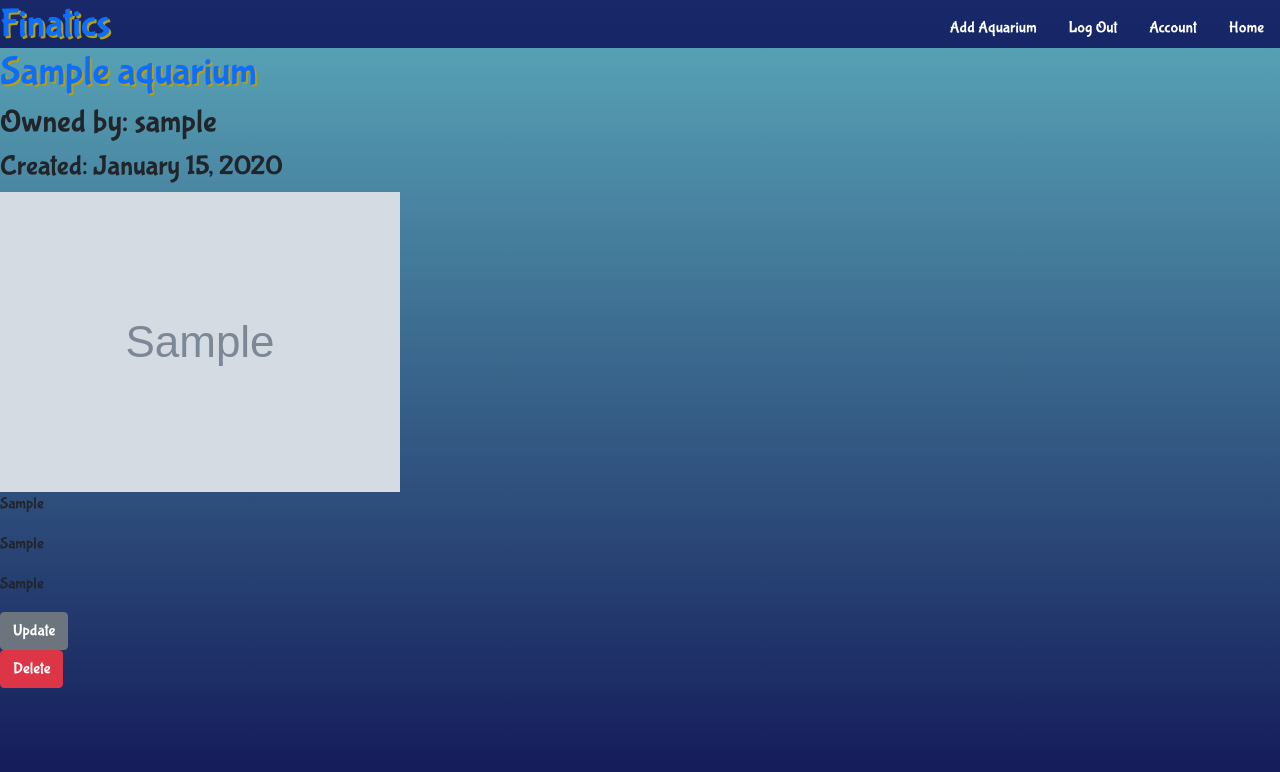
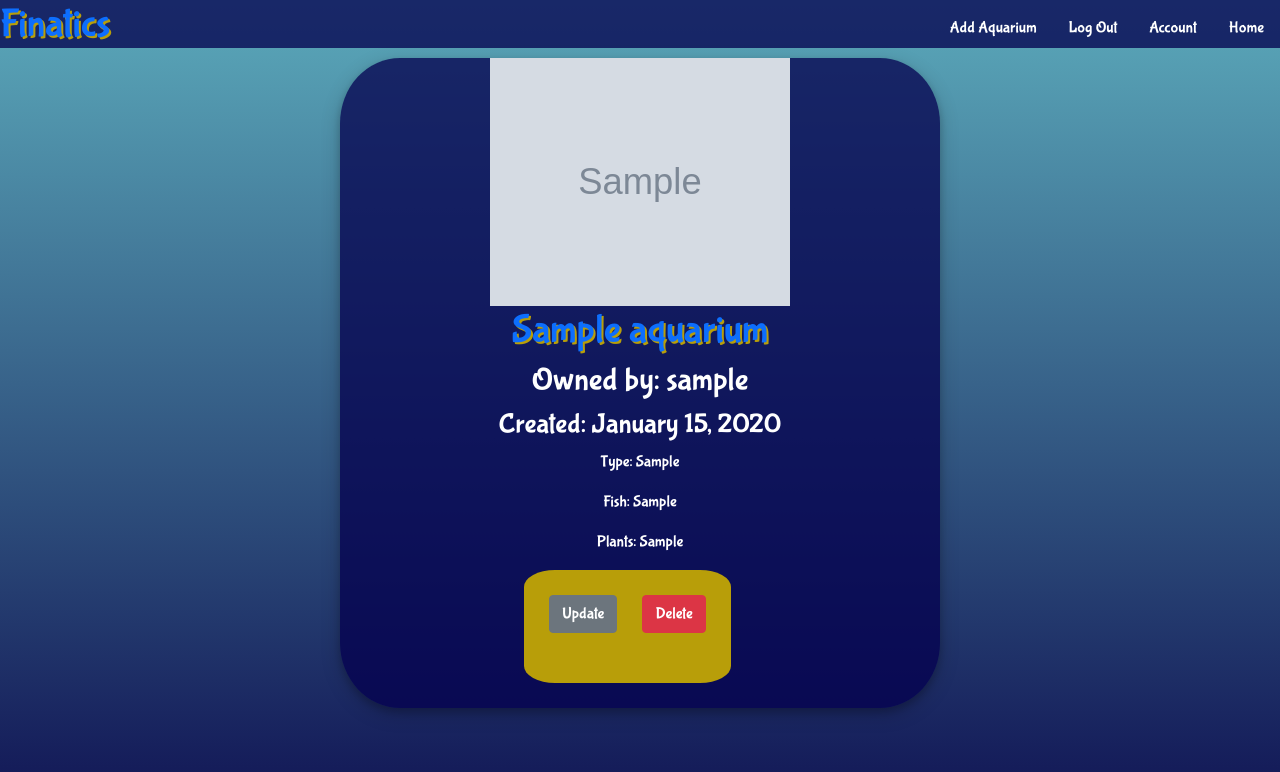
Before and after one commit to zackbeckwith/FINatics, a Flask app: page /1 in a window 1280 px wide. Shown: the top 772 px of the page. Run offline with Flask 2, Linux system fonts and the light colour scheme; a user stored in the database is signed in; tables that the repository leaves empty hold one stand-in row (values such as "Sample post"); grey boxes marked "Sample" are stand-in pictures.

Commit message:
aquarium info update

```diff
--- a/myapp/static/style.css
+++ b/myapp/static/style.css
@@ -200,6 +200,34 @@ a:hover, .btn:hover{
   text-shadow: 2px 2px #b89e09;
 }
 
+/* Aquarium Info */
+.aquarium-info {
+  border-radius: 10%;
+  width: 600px;
+  height: 650px;
+  color: white;
+  margin: 10px auto;
+  display: flex;
+  flex-direction: column;
+  align-items: center;
+  background-color:rgba(4, 0, 79, 0.763);
+  box-shadow: 0 4px 8px 0 rgba(0, 0, 0, 0.2), 0 6px 20px 0 rgba(0, 0, 0, 0.19);
+}
+.aquarium-pic {
+  display: flex;
+  justify-content: center;
+  height: 300px;
+  width: 300px;
+}
+
+.update-aquarium{
+  display: flex;
+  margin: 0 25px 25px 0;
+  background-color: #b89e09;
+  padding: 25px;
+  border-radius: 15%;
+}
+
 @media only screen and (max-width: 768px) {
   /* nav */
   .nav {
--- a/myapp/templates/aquarium.html
+++ b/myapp/templates/aquarium.html
@@ -1,21 +1,40 @@
 {% extends "base.html" %}
 {% block content %}
-<div class="card-container">
+<div>
+<div class="aquarium-info">
+  <img class="aquarium-pic" src="{{url_for('static', filename=aquarium.image)}}" alt="Aquarium Image"/>
+  <div class="aquarium-name">
     <h1>{{ aquarium.name }}</h1>
+  </div>
+  <div class="aquarium-owner">
     <h2>Owned by: {{aquarium.owner.username}}</h2>
+  </div>
+  <div class="aquarium-creation">
     <h3>Created: {{ aquarium.date.strftime('%B %d, %Y') }}</h3>
-  <img src="{{url_for('static', filename=aquarium.image)}}" alt="Aquarium Image"/>
-  <p>{{aquarium.type}}</p>
-  <p>{{aquarium.fish}}</p>
-  <p>{{aquarium.plants}}</p>
+  </div>
+  <div class="aquarium-type">
+    <p>Type: {{aquarium.type}}</p>
+  </div>
+  <div class="aquarium-fish">
+    <p>Fish: {{aquarium.fish}}</p>
+  </div>
+  <div class="aquarium-plants">
+    <p>Plants: {{aquarium.plants}}</p>
+  </div>
    {% if aquarium.owner == current_user %}
-     <div>
-       <a class="btn btn-secondary" href="{{ url_for('aquariums.update', aquarium_id=aquarium.id) }}">Update</a>
+     <div class="update-aquarium">
+       <div class="update-button">
+          <a class="update-aquarium btn btn-secondary" href="{{ url_for('aquariums.update', aquarium_id=aquarium.id) }}">
+            Update
+          </a>
         <br>
+      </div>
+        <div class="update-button">
         <form action="{{ url_for('aquariums.delete_aquarium', aquarium_id=aquarium.id) }}" method="POST">
           <input class="btn btn-danger" type="submit" value="Delete">
         </form>
         </div>
+      </div>
    {% endif %}
 </div>
 {% endblock content %}
```
Lines whose indentation alone changed are shown as unchanged.
